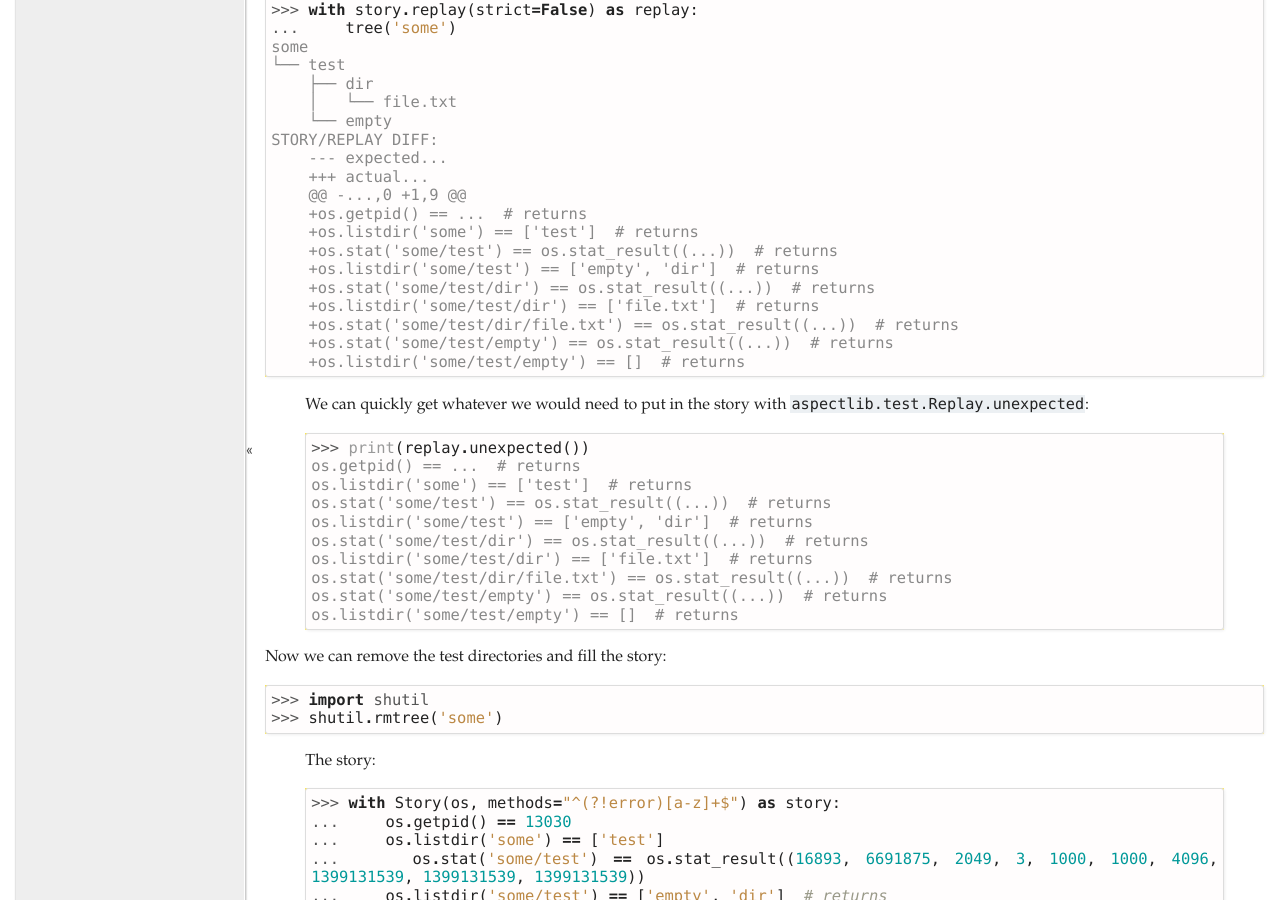
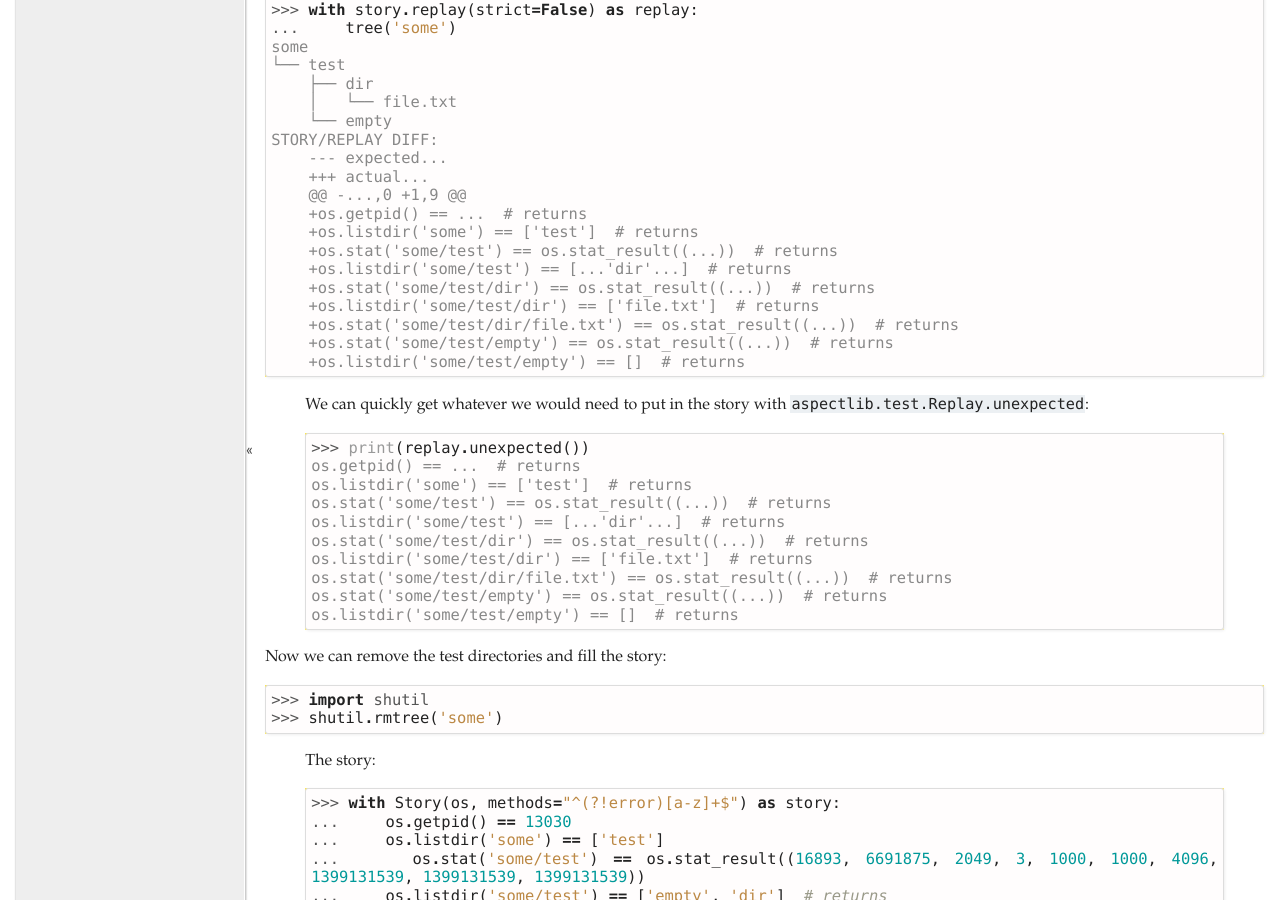
Before and after one commit to ionelmc/python-aspectlib, a Sphinx documentation site: the page built from docs/testing.rst, in a window 1280 px wide and 900 px high, scrolled down 2601 px. Built offline with Sphinx 7.4.7, drawn with Linux system fonts in a browser that asks for light colours; some of the changed text lies outside the part shown.

Commit message:
Fixup ordering issue.

```diff
--- a/docs/testing.rst
+++ b/docs/testing.rst
@@ -147,7 +147,7 @@ Write an empty story and examine the output::
             +os.getpid() == ...  # returns
             +os.listdir('some') == ['test']  # returns
             +os.stat('some/test') == os.stat_result((...))  # returns
-            +os.listdir('some/test') == ['empty', 'dir']  # returns
+            +os.listdir('some/test') == [...'dir'...]  # returns
             +os.stat('some/test/dir') == os.stat_result((...))  # returns
             +os.listdir('some/test/dir') == ['file.txt']  # returns
             +os.stat('some/test/dir/file.txt') == os.stat_result((...))  # returns
@@ -162,7 +162,7 @@ Write an empty story and examine the output::
         os.getpid() == ...  # returns
         os.listdir('some') == ['test']  # returns
         os.stat('some/test') == os.stat_result((...))  # returns
-        os.listdir('some/test') == ['empty', 'dir']  # returns
+        os.listdir('some/test') == [...'dir'...]  # returns
         os.stat('some/test/dir') == os.stat_result((...))  # returns
         os.listdir('some/test/dir') == ['file.txt']  # returns
         os.stat('some/test/dir/file.txt') == os.stat_result((...))  # returns
@@ -226,6 +226,6 @@ like this::
      os.listdir('some') == ['test']  # returns
     -os.listdir('bogus') == ['some bogus directory']  # returns
      os.stat('some/test') == os.stat_result((16893, 6691875, 2049, 3, 1000, 1000, 4096, 1399131539, 1399131539, 1399131539))  # returns
-     os.listdir('some/test') == ['empty', 'dir']  # returns
+     os.listdir('some/test') == [...'dir'...]  # returns
      os.stat('some/test/dir') == os.stat_result((16893, 6691876, 2049, 2, 1000, 1000, 4096, 1399131539, 1399131539, 1399131539))  # returns
     <BLANKLINE>
```
